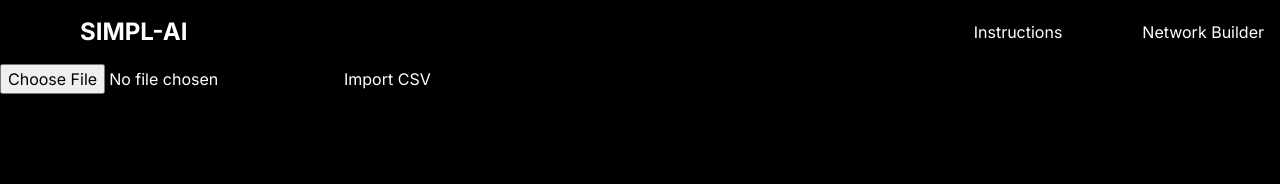
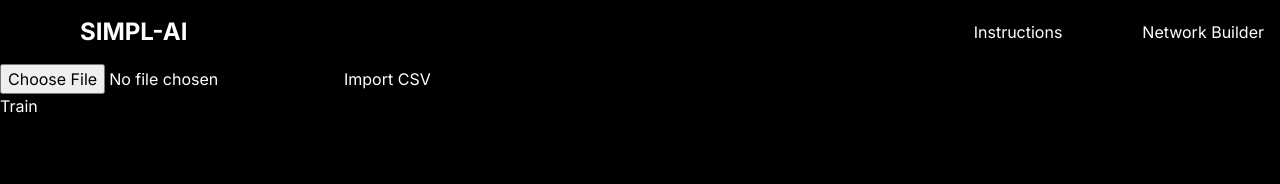
Before and after one commit to jyan36/SIMPL-AI, a Next.js app: page /train in a window 1280 px wide. Shown: the top 184 px of the page. Built offline with nearby package versions, Linux system fonts and the light colour scheme.

Commit message:
Added train button

```diff
--- a/app/train/page.jsx
+++ b/app/train/page.jsx
@@ -1,9 +1,10 @@
 "use client"
-import React from 'react'
-
+import React, { useState, useEffect } from 'react';
 import Link from 'next/link';
 
 const Train = () => {
+  const [dataImported, setDataImported] = useState(false);
+  const [data, setData] = useState('');
 
   const convertCSVtoJSON = (csvData) => {
     // Converting the headers and lines from the .csv file to arrays
@@ -31,6 +32,16 @@ const Train = () => {
     return jsonData;
   };
 
+  const handleTrain = (e) => {
+    e.preventDefault();
+    if (dataImported) {
+      // PUT STUFF HERE
+      console.log(data);
+
+
+
+    }
+  }
   const handleClick = (e) => {
     e.preventDefault();
     const csvFileInput = document.getElementById('csvFileInput');
@@ -42,8 +53,8 @@ const Train = () => {
       reader.onload = (event) => {
         const csvData = event.target.result;
         const jsonData = convertCSVtoJSON(csvData);
-
-        // PUT STUFF HERE
+        setData(jsonData);
+        setDataImported(true);
       };
 
       reader.readAsText(file);
@@ -76,6 +87,8 @@ const Train = () => {
       <input type="file" id="csvFileInput"/>
       <button onClick={handleClick}>Import CSV</button>
       </form>
+      <button onClick={handleTrain}>Train</button>
+
     </div>
       </main>
     </div>
```
